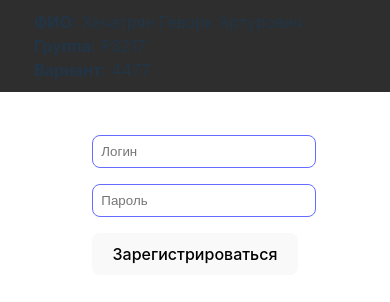
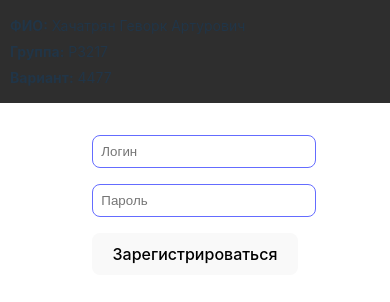
Before and after one commit to skadibtw/web4lab, a React (Vite) app in the folder lab4-front/: page /register in a window 390 px wide. Shown: the top 302 px of the page. Built offline with nearby package versions, Linux system fonts and the light colour scheme.

Commit message:
small changes

```diff
--- a/lab4-front/src/components/header.css
+++ b/lab4-front/src/components/header.css
@@ -1,3 +1,4 @@
+/* Общие стили для всех устройств */
 .header {
   position: fixed;
   top: 0;
@@ -26,7 +27,7 @@
   background-color: #ff4d4d;
   color: white;
   border: none;
-  padding: 0px 16px;
+  padding: 8px 16px;
   cursor: pointer;
   font-size: 14px;
   border-radius: 4px;
@@ -36,3 +37,75 @@
 .logout-button:hover {
   background-color: #e60000;
 }
+
+@media (max-width: 644px) {
+  .header {
+    flex-direction: column;
+    align-items: flex-start;
+    padding: 10px;
+  }
+
+  .header-content {
+    flex-direction: column;
+    align-items: flex-start;
+    width: 100%;
+    margin-right: 0;
+  }
+
+  .header-info p {
+    margin: 5px 0;
+    font-size: 14px;
+  }
+
+  .logout-button {
+    padding: 6px 12px;
+    font-size: 12px;
+    margin-top: 10px;
+  }
+}
+
+@media (min-width: 645px) and (max-width: 1051px) {
+  .header {
+    padding: 10px 40px;
+  }
+
+  .header-content {
+    flex-direction: row;
+    align-items: center;
+    margin-right: 4%;
+  }
+
+  .header-info p {
+    margin: 0 20px;
+    font-size: 16px;
+  }
+
+  .logout-button {
+    padding: 8px 16px;
+    font-size: 14px;
+    margin-top: 0;
+  }
+}
+
+@media (min-width: 1052px) {
+  .header {
+    padding: 15px 60px;
+  }
+
+  .header-content {
+    flex-direction: row;
+    align-items: center;
+    margin-right: 6%;
+  }
+
+  .header-info p {
+    margin: 0 25px;
+    font-size: 18px;
+  }
+
+  .logout-button {
+    padding: 10px 20px;
+    font-size: 16px;
+    margin-top: 0;
+  }
+}
```
